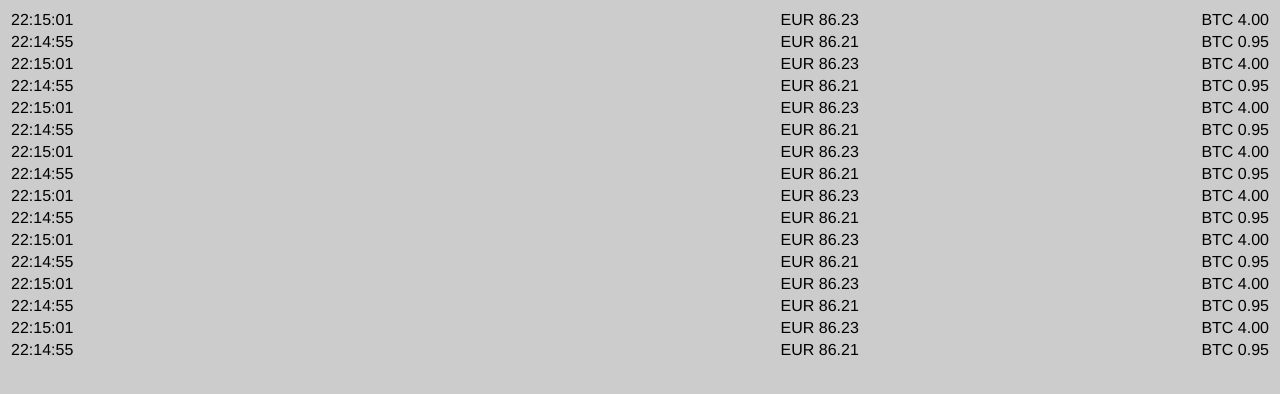
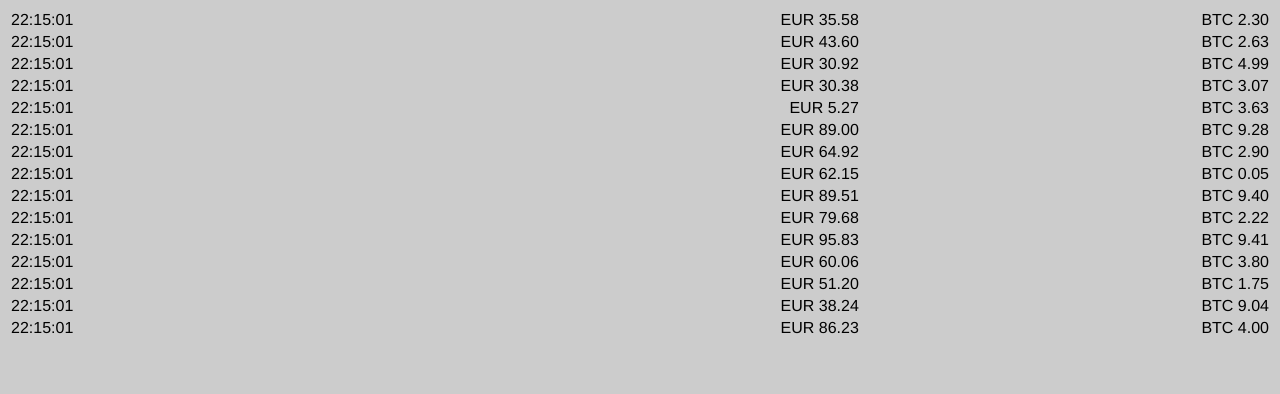
Before and after one commit to tlossen/cx, a plain HTML site: page website/public/client/trades.html in a window 1280 px wide. Drawn offline with nearby package versions, Linux system fonts and the light colour scheme.

Commit message:
create 3 random trades per second

```diff
--- a/website/public/client/trades.html
+++ b/website/public/client/trades.html
@@ -1,6 +1,20 @@
 <html>
 <head>
   <meta http-equiv="content-type" content="text/html; charset=UTF-8">
+  <script src="https://cdnjs.cloudflare.com/ajax/libs/jquery/2.0.0/jquery.min.js"></script>
+  <script>
+    function addTrade() {
+      var eur = (100 * Math.random()).toFixed(2);
+      var btc = (10 * Math.random()).toFixed(2);
+      $("#trades").prepend("<tr><td>22:15:01</td><td>EUR " + eur + "</td><td>BTC " + btc + "</td></tr>");
+      if ($("#trades tr").length > 50) {
+        $("#trades tr:last-child").remove();
+      }
+    }
+    $(function() {
+      setInterval(addTrade, 350);
+    });
+  </script>
   <style>
     body {
       background-color: #ccc;
@@ -20,87 +34,12 @@
   </style>
 </head>
 <body>
-  <table>
+  <table id="trades">
     <tr>
       <td>22:15:01</td>
       <td>EUR 86.23</td>
       <td>BTC 4.00</td>
     </tr>
-    <tr>
-      <td>22:14:55</td>
-      <td>EUR 86.21</td>
-      <td>BTC 0.95</td>
-    </tr>
-    <tr>
-      <td>22:15:01</td>
-      <td>EUR 86.23</td>
-      <td>BTC 4.00</td>
-    </tr>
-    <tr>
-      <td>22:14:55</td>
-      <td>EUR 86.21</td>
-      <td>BTC 0.95</td>
-    </tr>
-    <tr>
-      <td>22:15:01</td>
-      <td>EUR 86.23</td>
-      <td>BTC 4.00</td>
-    </tr>
-    <tr>
-      <td>22:14:55</td>
-      <td>EUR 86.21</td>
-      <td>BTC 0.95</td>
-    </tr>
-    <tr>
-      <td>22:15:01</td>
-      <td>EUR 86.23</td>
-      <td>BTC 4.00</td>
-    </tr>
-    <tr>
-      <td>22:14:55</td>
-      <td>EUR 86.21</td>
-      <td>BTC 0.95</td>
-    </tr>
-    <tr>
-      <td>22:15:01</td>
-      <td>EUR 86.23</td>
-      <td>BTC 4.00</td>
-    </tr>
-    <tr>
-      <td>22:14:55</td>
-      <td>EUR 86.21</td>
-      <td>BTC 0.95</td>
-    </tr>
-    <tr>
-      <td>22:15:01</td>
-      <td>EUR 86.23</td>
-      <td>BTC 4.00</td>
-    </tr>
-    <tr>
-      <td>22:14:55</td>
-      <td>EUR 86.21</td>
-      <td>BTC 0.95</td>
-    </tr>
-    <tr>
-      <td>22:15:01</td>
-      <td>EUR 86.23</td>
-      <td>BTC 4.00</td>
-    </tr>
-    <tr>
-      <td>22:14:55</td>
-      <td>EUR 86.21</td>
-      <td>BTC 0.95</td>
-    </tr>
-    <tr>
-      <td>22:15:01</td>
-      <td>EUR 86.23</td>
-      <td>BTC 4.00</td>
-    </tr>
-    <tr>
-      <td>22:14:55</td>
-      <td>EUR 86.21</td>
-      <td>BTC 0.95</td>
-    </tr>
   </table>
 </body>
 </html>
```
Also changed, not shown: website/public/client/ui.html (+9 -7 lines).
